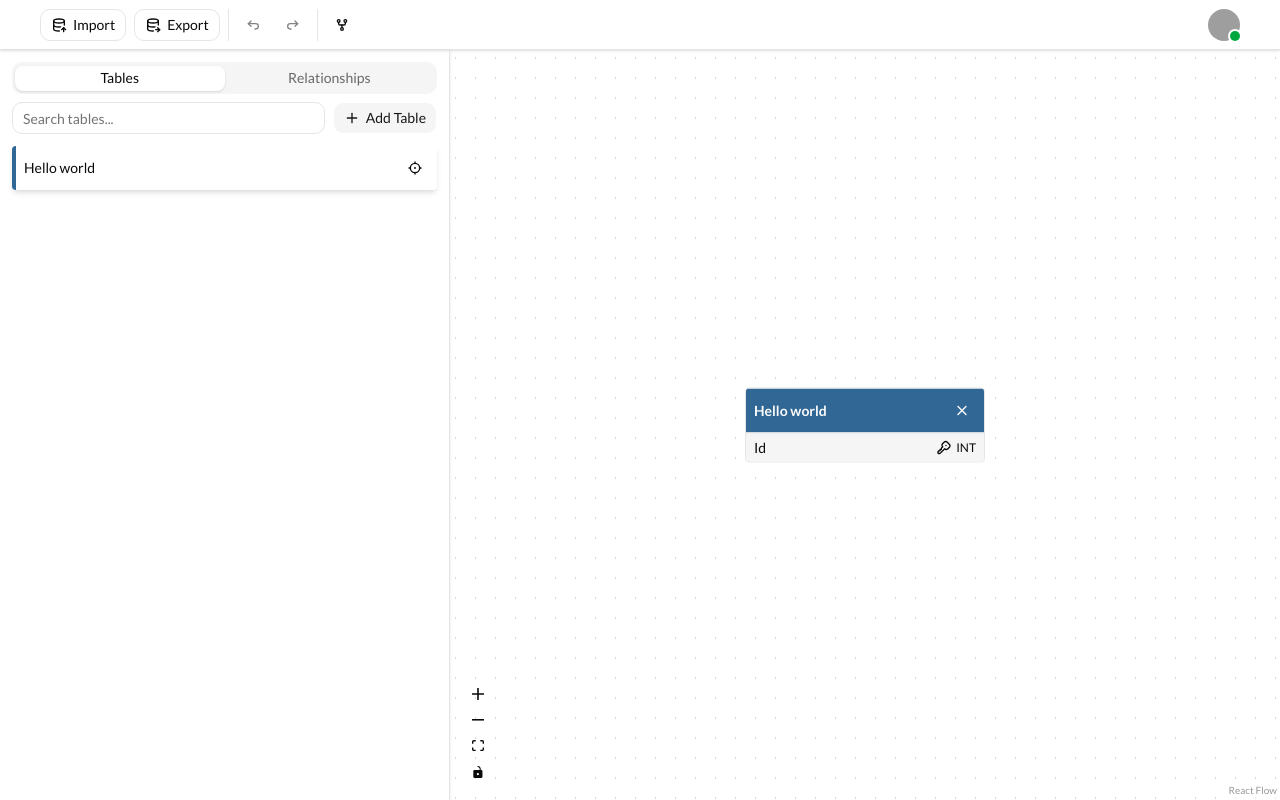
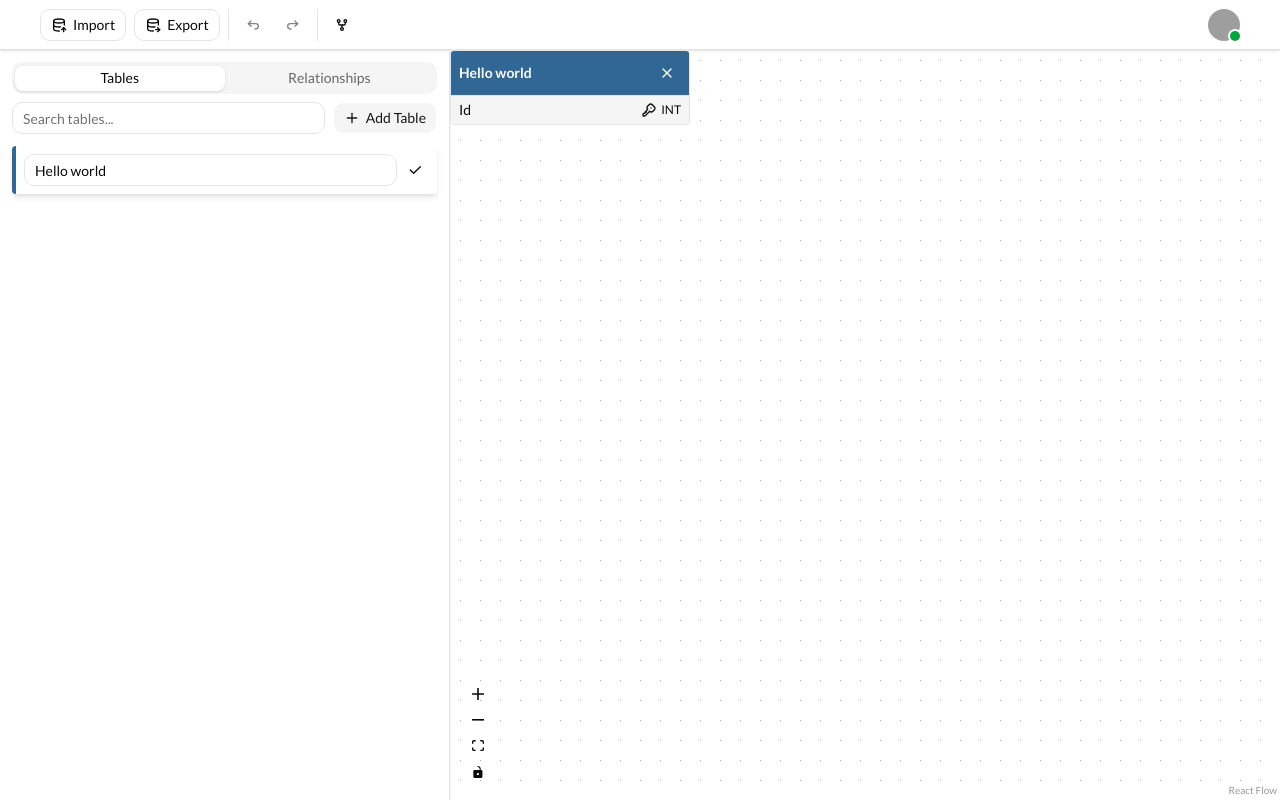
Before and after one commit to leewwhui/blueprint.db, a React (Vite) app: page / in a window 1280 px wide. Both pictures are taken after a click on the button 415 px from the left and 168 px from the top of the page. Built offline with nearby package versions, Linux system fonts and the light colour scheme; grey boxes are pictures that could not be loaded; what node-sql-parser would draw is missing.

Commit message:
✨ table name editing

```diff
--- /dev/null
+++ b/src/components/side-bar/table-item-button.tsx
@@ -0,0 +1,44 @@
+import { IconFocus2, IconPencil } from "@tabler/icons-react";
+import { Button } from "../ui/button";
+import { Fragment } from "react/jsx-runtime";
+import type { ITable } from "@/contracts/schema";
+import type { FC } from "react";
+import { useFocusTable } from "@/hooks/use-focus-table";
+
+interface TableItemButtonProps {
+  table: ITable;
+  onEditingTableName: (e: React.MouseEvent) => void;
+}
+
+export const TableItemButton: FC<TableItemButtonProps> = (props) => {
+  const { table, onEditingTableName } = props;
+  const { focusTable } = useFocusTable();
+
+  const onClickFocusButton = (e: React.MouseEvent) => {
+    e.stopPropagation();
+    focusTable(table.id);
+  };
+  return (
+    <Fragment>
+      <p>{table.name}</p>
+      <div>
+        <Button
+          size="icon-sm"
+          variant="ghost"
+          className="hover:bg-card"
+          onClick={onEditingTableName}
+        >
+          <IconPencil />
+        </Button>
+        <Button
+          size="icon-sm"
+          variant="ghost"
+          className="hover:bg-card"
+          onClick={onClickFocusButton}
+        >
+          <IconFocus2 />
+        </Button>
+      </div>
+    </Fragment>
+  );
+};
--- a/src/components/side-bar/table-item.tsx
+++ b/src/components/side-bar/table-item.tsx
@@ -1,19 +1,18 @@
 import type { ITable, TableFormValues } from "@/contracts/schema";
-import type { FC } from "react";
+import { useState, type FC } from "react";
 import {
   Collapsible,
   CollapsibleContent,
   CollapsibleTrigger,
 } from "@/components/ui/collapsible";
-import { useFocusTable } from "@/hooks/use-focus-table";
 import { TableForm } from "../table-editor/table-form";
 import { DefaultTableTheme } from "@/lib/colors";
-import { Button } from "../ui/button";
-import { IconFocus2 } from "@tabler/icons-react";
 import { updateTable } from "@/store/schema/slice";
 import { useTables } from "@/store/schema/selector";
 import toast from "react-hot-toast";
 import { useDispatch } from "react-redux";
+import { TableNameEditing } from "./table-name-editing";
+import { TableItemButton } from "./table-item-button";
 
 interface TableItemProps {
   table: ITable;
@@ -23,12 +22,7 @@ export const TableItem: FC<TableItemProps> = (props) => {
   const { table } = props;
   const tables = useTables();
   const dispatch = useDispatch();
-  const { focusTable } = useFocusTable();
-
-  const onClickFocusButton = (e: React.MouseEvent) => {
-    e.stopPropagation();
-    focusTable(table.id);
-  };
+  const [isEditing, setIsEditing] = useState(false);
 
   const onTableSaved = (data: TableFormValues) => {
     const table = {
@@ -37,14 +31,26 @@ export const TableItem: FC<TableItemProps> = (props) => {
       columns: data.columns,
     };
 
-    if (tables.some((t) => t.name === table.name && t.id !== props.table.id)) {
+    dispatch(updateTable(table));
+    toast.success("Table updated successfully");
+    return true;
+  };
+
+  const onTableNameSave = (name: string) => {
+    if (tables.some((t) => t.name === name && t.id !== props.table.id)) {
       toast.error("Table name must be unique");
       return false;
     }
 
-    dispatch(updateTable(table));
-    toast.success("Table updated successfully");
-    return true;
+    dispatch(updateTable({ ...table, name }));
+
+    setIsEditing(false);
+    toast.success("Table name updated successfully");
+  };
+
+  const onEditTableName = (e: React.MouseEvent) => {
+    e.stopPropagation();
+    setIsEditing(true);
   };
 
   return (
@@ -53,19 +59,15 @@ export const TableItem: FC<TableItemProps> = (props) => {
       style={{ borderColor: DefaultTableTheme }}
     >
       <CollapsibleTrigger asChild>
-        <div className="w-full truncate line-clamp-1 text-start p-2 hover:bg-accent flex items-center justify-between cursor-pointer">
-          {table.name}
-
-          <div>
-            <Button
-              size="icon-sm"
-              variant="ghost"
-              className="hover:bg-card"
-              onClick={onClickFocusButton}
-            >
-              <IconFocus2 />
-            </Button>
-          </div>
+        <div className="w-full truncate line-clamp-1 gap-1 text-start p-2 hover:bg-accent flex items-center justify-between cursor-pointer">
+          {isEditing ? (
+            <TableNameEditing
+              name={props.table.name}
+              onSave={onTableNameSave}
+            />
+          ) : (
+            <TableItemButton table={table} onEditingTableName={onEditTableName} />
+          )}
         </div>
       </CollapsibleTrigger>
       <CollapsibleContent className="p-1">
--- /dev/null
+++ b/src/components/side-bar/table-name-editing.tsx
@@ -0,0 +1,40 @@
+import { Fragment, useState, type FC } from "react";
+import { Button } from "../ui/button";
+import { Input } from "../ui/input";
+import { IconCheck } from "@tabler/icons-react";
+
+interface TableNameEditingProps {
+  name: string;
+  onSave: (name: string) => void;
+}
+
+export const TableNameEditing: FC<TableNameEditingProps> = (props) => {
+  const { name, onSave } = props;
+  const [tableName, setTableName] = useState(name);
+
+  const onTableNameChange = (e: React.ChangeEvent<HTMLInputElement>) => {
+    e.stopPropagation();
+    setTableName(e.target.value);
+  };
+
+  return (
+    <Fragment>
+      <Input
+        value={tableName}
+        onChange={onTableNameChange}
+        onClick={(e) => e.stopPropagation()}
+      />
+      <Button
+        size="icon-sm"
+        variant="ghost"
+        className="hover:bg-card"
+        onClick={(e) => {
+          e.stopPropagation();
+          onSave(tableName);
+        }}
+      >
+        <IconCheck />
+      </Button>
+    </Fragment>
+  );
+};
```
Also changed, not shown: src/components/side-bar/relationships.tsx (renamed from src/components/side-bar/relationship-list.tsx).
